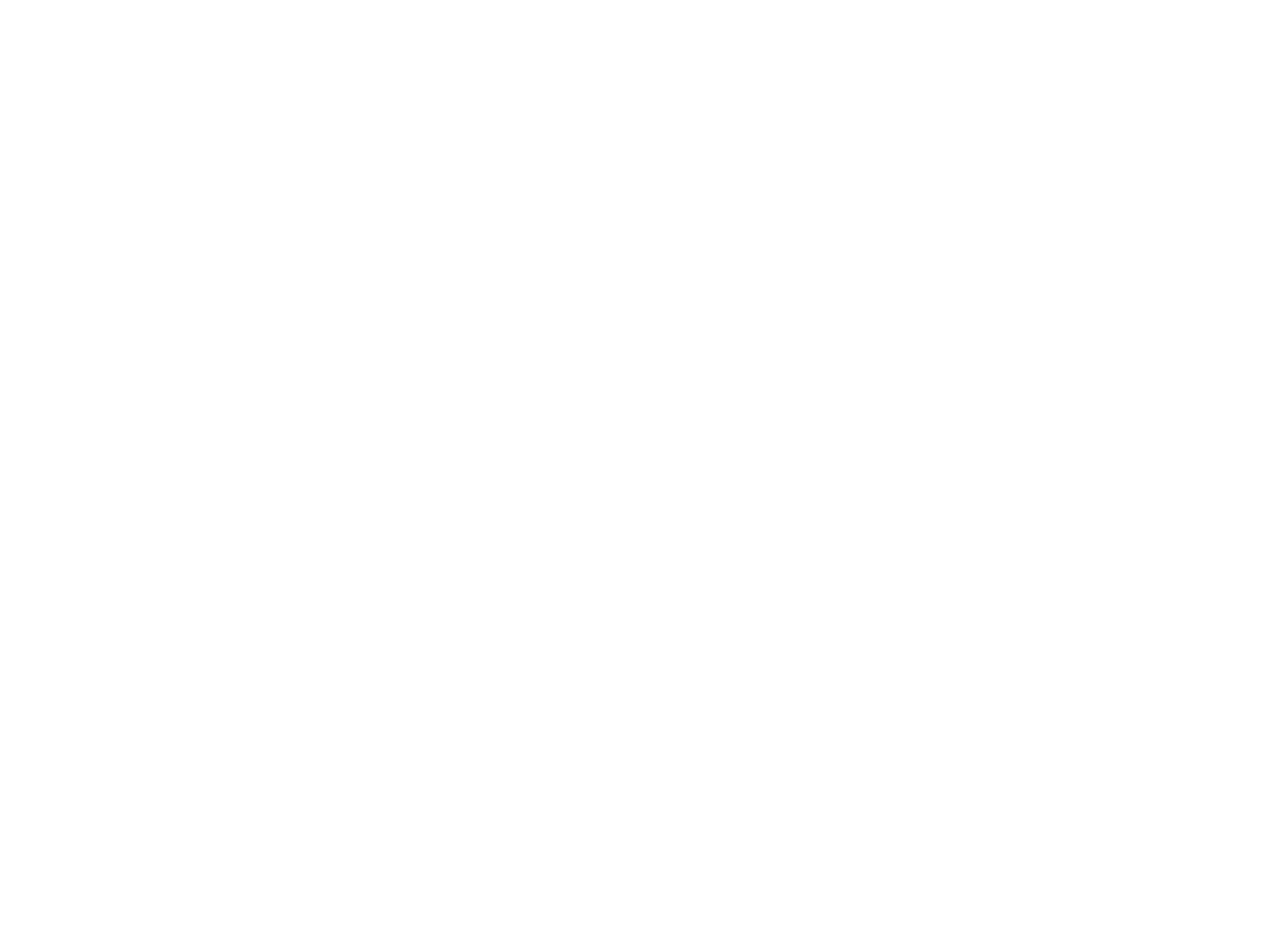
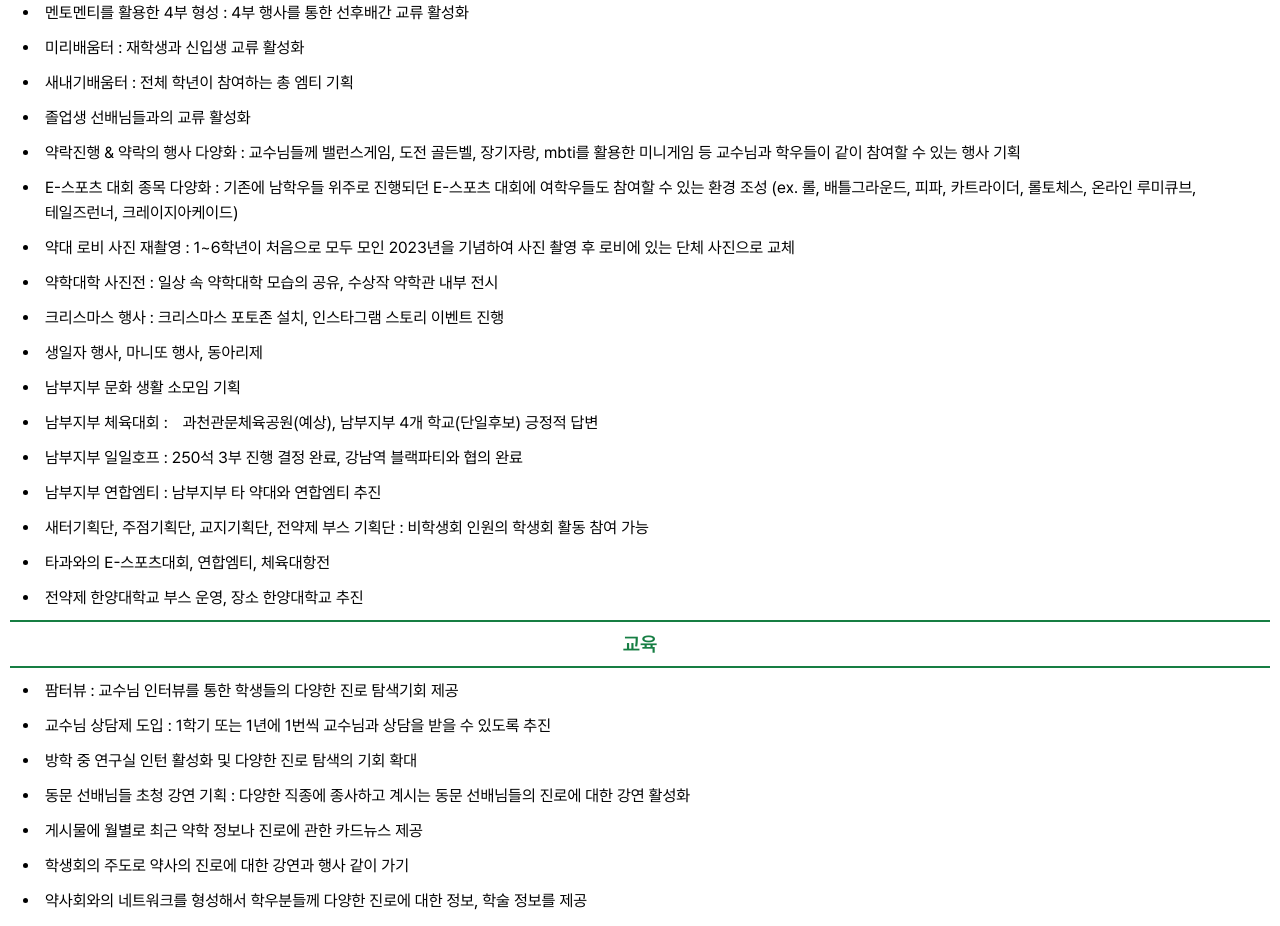
Before and after one commit to BaeGayeon/hybe2022, a Nuxt app: page /promise/all in a window 1280 px wide. Shown: the part 1860-2786 px from the top of the page. Before the commit the page ends 1819 px from the top, so only its background shows below. Built offline with nearby package versions, Linux system fonts and the light colour scheme.

Commit message:
chore: appendix 페이지 누락된 내용 추가

```diff
--- a/pages/promise/all.vue
+++ b/pages/promise/all.vue
@@ -97,6 +97,85 @@
         <li>공지방에 올라오는 외부행사에 대한 정보 요약 및 추천</li>
       </ul>
     </div>
+    <div>
+      <h2>행사</h2>
+      <ul>
+        <li>
+          멘토멘티를 활용한 4부 형성 : 4부 행사를 통한 선후배간 교류 활성화
+        </li>
+        <li>미리배움터 : 재학생과 신입생 교류 활성화</li>
+        <li>새내기배움터 : 전체 학년이 참여하는 총 엠티 기획</li>
+        <li>졸업생 선배님들과의 교류 활성화</li>
+        <li>
+          약락진행 & 약락의 행사 다양화 : 교수님들께 밸런스게임, 도전 골든벨,
+          장기자랑, mbti를 활용한 미니게임 등 교수님과 학우들이 같이 참여할 수
+          있는 행사 기획
+        </li>
+        <li>
+          E-스포츠 대회 종목 다양화 : 기존에 남학우들 위주로 진행되던 E-스포츠
+          대회에 여학우들도 참여할 수 있는 환경 조성 (ex. 롤, 배틀그라운드,
+          피파, 카트라이더, 롤토체스, 온라인 루미큐브, 테일즈런너,
+          크레이지아케이드)
+        </li>
+        <li>
+          약대 로비 사진 재촬영 : 1~6학년이 처음으로 모두 모인 2023년을 기념하여
+          사진 촬영 후 로비에 있는 단체 사진으로 교체
+        </li>
+        <li>
+          약학대학 사진전 : 일상 속 약학대학 모습의 공유, 수상작 약학관 내부
+          전시
+        </li>
+        <li>
+          크리스마스 행사 : 크리스마스 포토존 설치, 인스타그램 스토리 이벤트
+          진행
+        </li>
+        <li>생일자 행사, 마니또 행사, 동아리제</li>
+        <li>남부지부 문화 생활 소모임 기획</li>
+        <li>
+          남부지부 체육대회 :　과천관문체육공원(예상), 남부지부 4개
+          학교(단일후보) 긍정적 답변
+        </li>
+        <li>
+          남부지부 일일호프 : 250석 3부 진행 결정 완료, 강남역 블랙파티와 협의
+          완료
+        </li>
+        <li>남부지부 연합엠티 : 남부지부 타 약대와 연합엠티 추진</li>
+        <li>
+          새터기획단, 주점기획단, 교지기획단, 전약제 부스 기획단 : 비학생회
+          인원의 학생회 활동 참여 가능
+        </li>
+        <li>타과와의 E-스포츠대회, 연합엠티, 체육대항전</li>
+        <li>전약제 한양대학교 부스 운영, 장소 한양대학교 추진</li>
+      </ul>
+    </div>
+
+    <div>
+      <h2>교육</h2>
+      <ul>
+        <li>
+          팜터뷰 : 교수님 인터뷰를 통한 학생들의 다양한 진로 탐색기회 제공
+        </li>
+        <li>
+          교수님 상담제 도입 : 1학기 또는 1년에 1번씩 교수님과 상담을 받을 수
+          있도록 추진
+        </li>
+        <li>방학 중 연구실 인턴 활성화 및 다양한 진로 탐색의 기회 확대</li>
+        <li>
+          동문 선배님들 초청 강연 기획 : 다양한 직종에 종사하고 계시는 동문
+          선배님들의 진로에 대한 강연 활성화
+        </li>
+        <li>게시물에 월별로 최근 약학 정보나 진로에 관한 카드뉴스 제공</li>
+        <li>학생회의 주도로 약사의 진로에 대한 강연과 행사 같이 가기</li>
+        <li>
+          약사회와의 네트워크를 형성해서 학우분들께 다양한 진로에 대한 정보,
+          학술 정보를 제공
+        </li>
+        <li>카페 공부자료를 정리하여 학우들의 편의성 향상</li>
+        <li>
+          약대 및 학교생활에 필요한 정보를 모은 약대생활백서 제작하여 배부
+        </li>
+      </ul>
+    </div>
   </div>
 </template>
 
@@ -136,4 +215,7 @@
   text-align: center;
   font-weight: 600;
 }
+.appendix {
+  margin-bottom: 10px;
+}
 </style>
```
